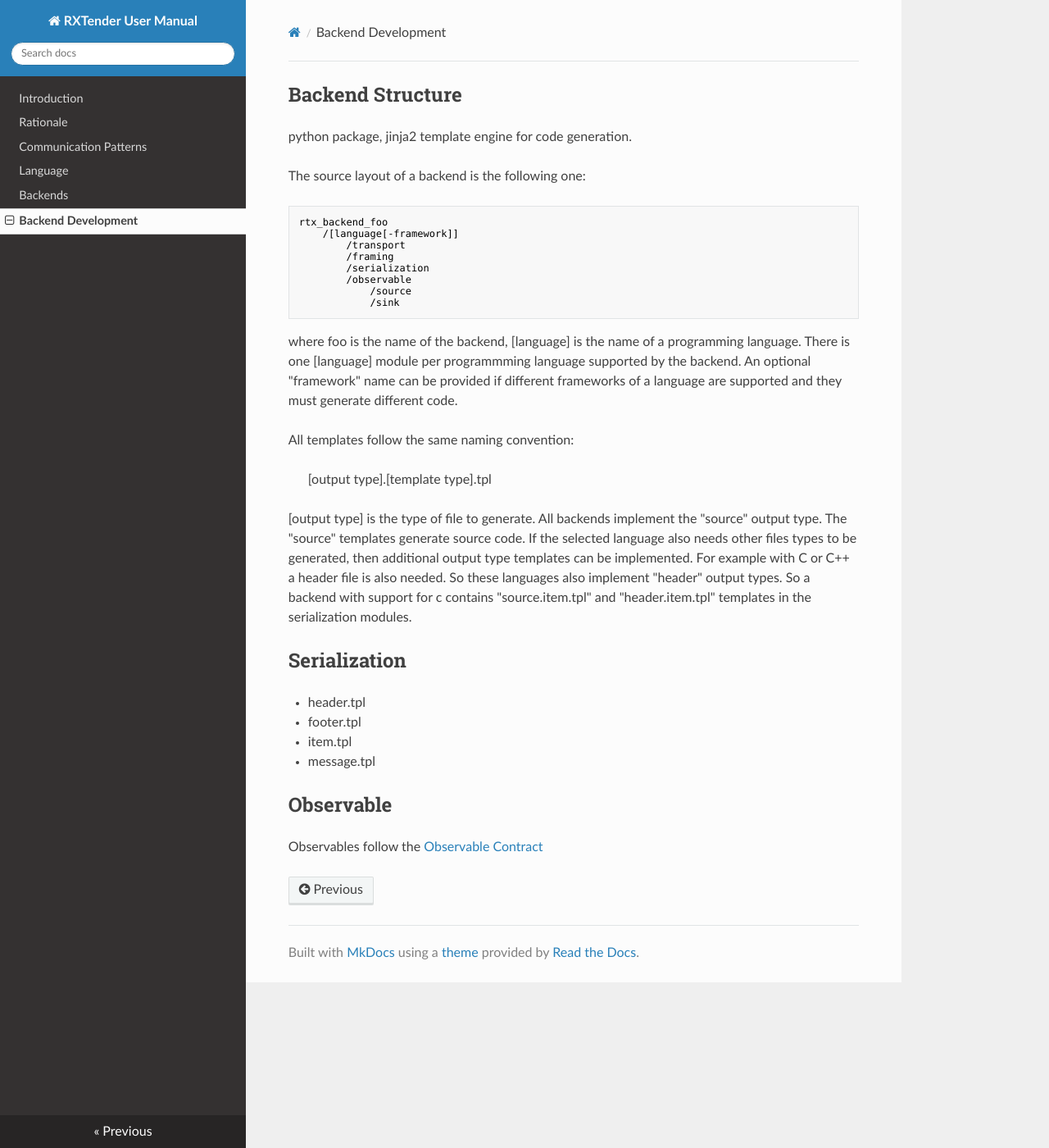
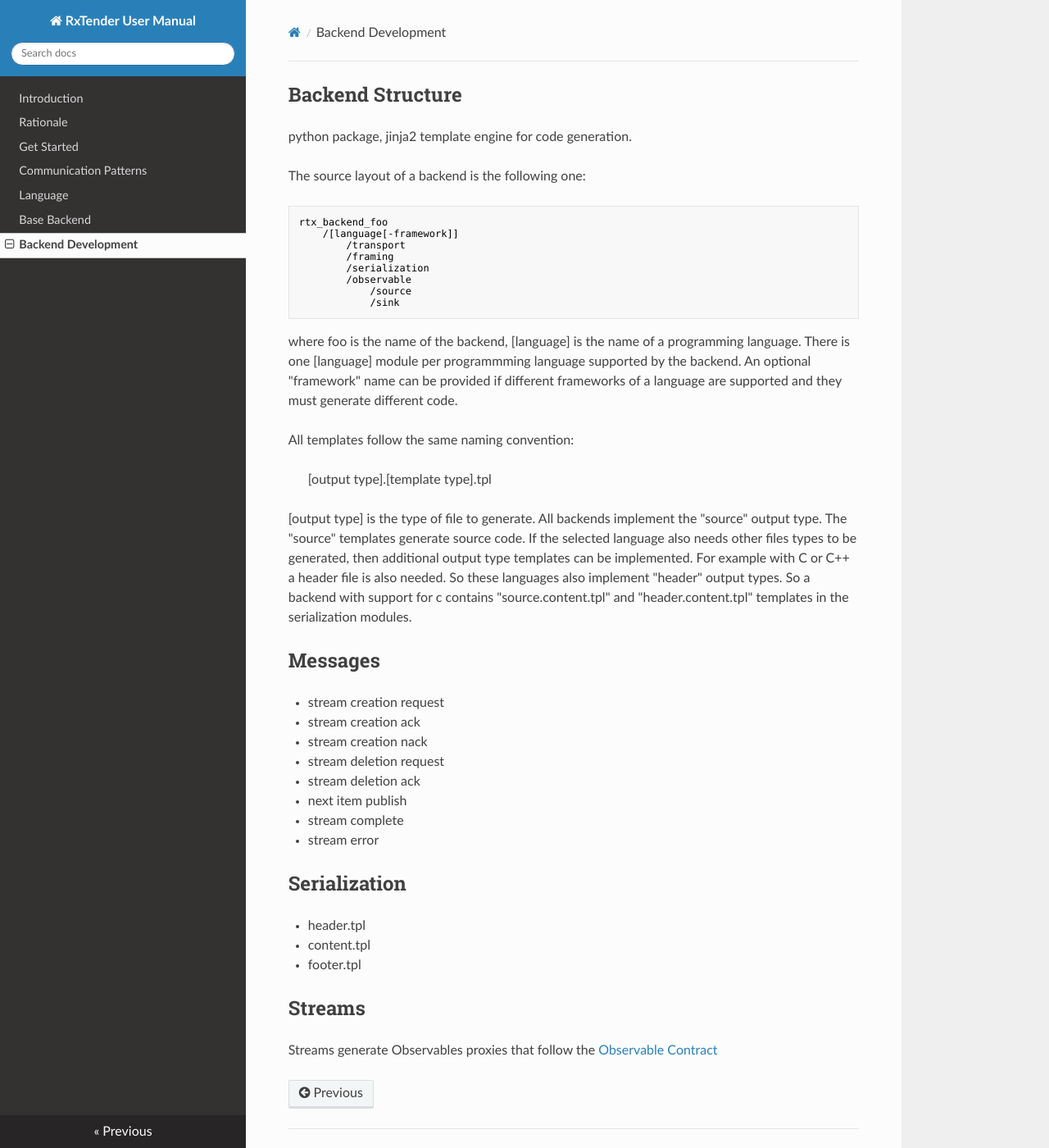
Before and after one commit to rxtender/user-manual, an MkDocs documentation site: the page built from docs/backend_dev.md, in a window 1280 px wide and 1400 px high. Shown: the whole window at 82% size. Built offline with MkDocs 1.6.1, drawn with Linux system fonts in a browser that asks for light colours; nearby versions of some CDN libraries; old or Windows-style settings are respelled for this version of MkDocs.

Commit message:
Started documenting

```diff
--- a/docs/backend_dev.md
+++ b/docs/backend_dev.md
@@ -27,16 +27,27 @@ All templates follow the same naming convention:
 selected language also needs other files types to be generated, then additional
 output type templates can be implemented. For example with C or C++ a header
 file is also needed. So these languages also implement "header" output types. So
-a backend with support for c contains "source.item.tpl" and "header.item.tpl"
+a backend with support for c contains "source.content.tpl" and "header.content.tpl"
 templates in the serialization modules.
+
+## Messages
+
+- stream creation request
+- stream creation ack
+- stream creation nack
+- stream deletion request
+- stream deletion ack
+- next item publish
+- stream complete
+- stream error
 
 ## Serialization
 
 - header.tpl
+- content.tpl
 - footer.tpl
-- item.tpl
-- message.tpl
 
-## Observable
 
-Observables follow the [Observable Contract](http://reactivex.io/documentation/contract.html)
+## Streams
+
+Streams generate Observables proxies that follow the [Observable Contract](http://reactivex.io/documentation/contract.html)
--- a/mkdocs.yml
+++ b/mkdocs.yml
@@ -1,9 +1,10 @@
-site_name: RXTender User Manual
+site_name: RxTender User Manual
 pages:
     - Introduction: index.md
     - Rationale: rationale.md
+    - Get Started: get_started.md
     - Communication Patterns: com_pattern.md
     - Language: language.md
-    - Backends: backends.md
+    - Base Backend: backend_base.md
     - Backend Development: backend_dev.md
 theme: readthedocs
```
Also changed, not shown: docs/backend_base.md (added, +165 -0 lines), docs/backends.md (deleted, +0 -51 lines), docs/get_started.md (added, +85 -0 lines), docs/index.md (+4 -4 lines), docs/language.md (+3 -9 lines), docs/rationale.md (+4 -4 lines).
